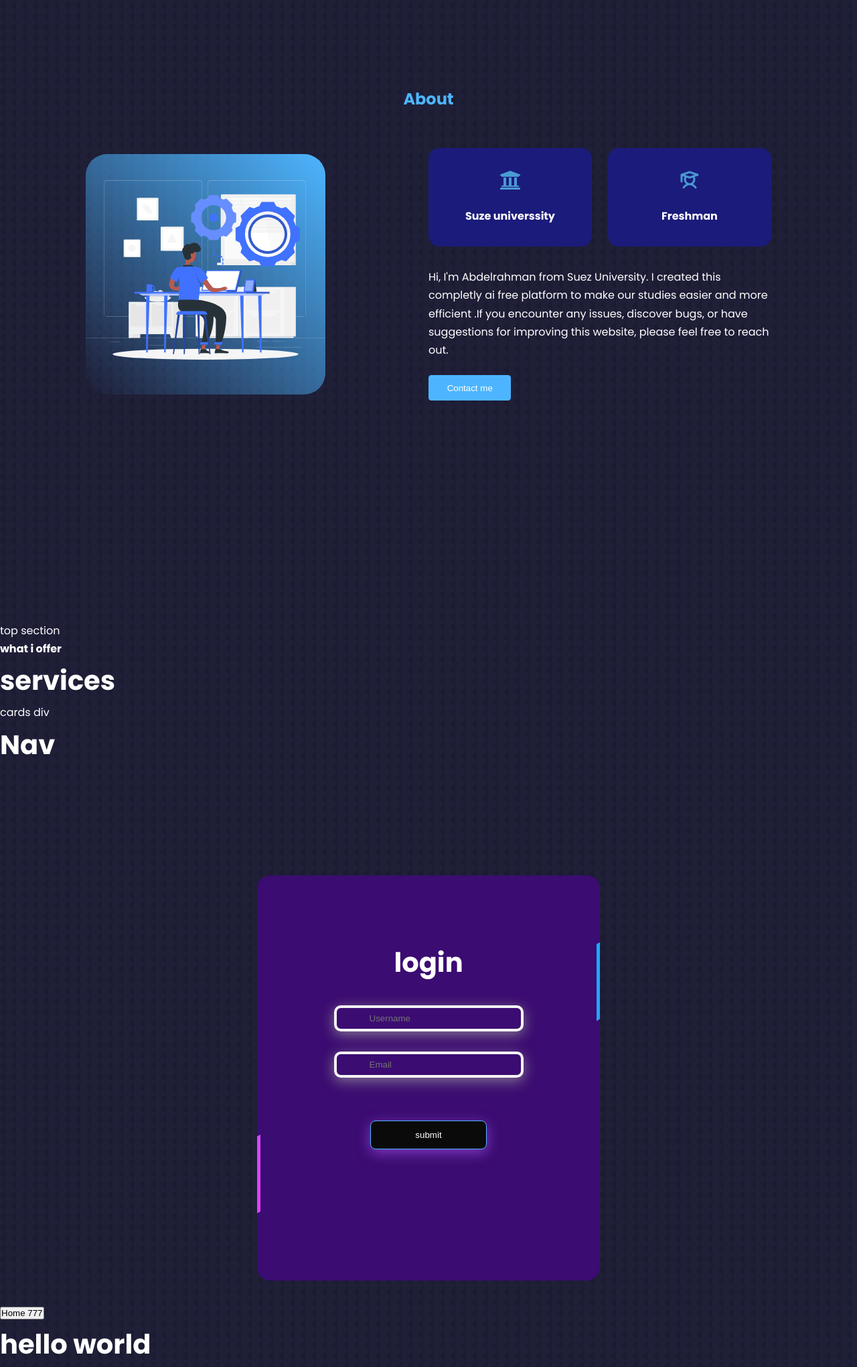
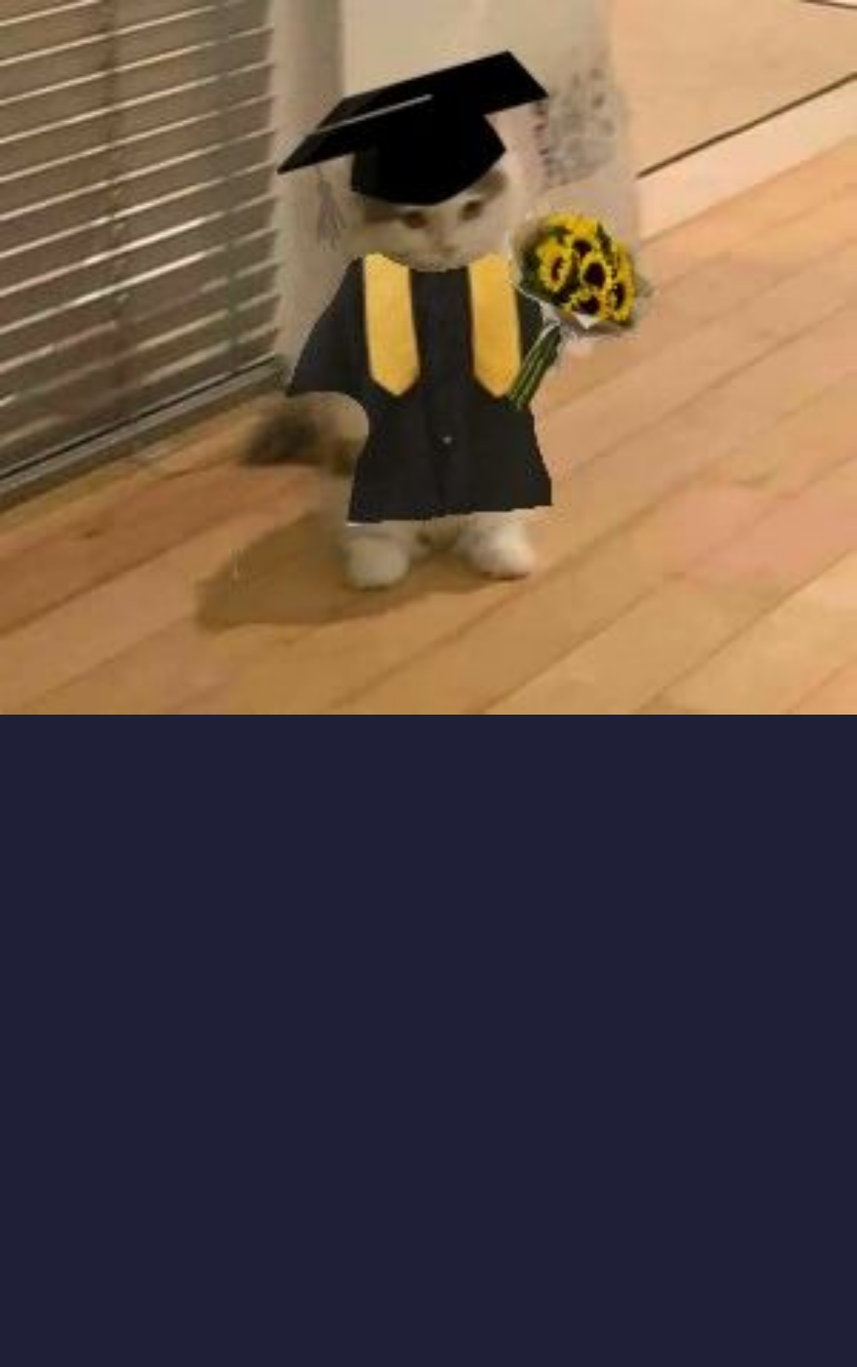
Before and after one commit to abdelrahmanmansour321-art/test, a React (Vite) app: page /hello in a window 1280 px wide. Shown: the whole page at 67% size. After the commit the page ends 1067 px from the top, so only its background shows below. Built offline with nearby package versions, Linux system fonts and the light colour scheme.

Commit message:
fix conflict

```diff
--- a/src/App.jsx
+++ b/src/App.jsx
@@ -7,6 +7,7 @@ import Nav from './components/Nav/Nav'
 import About from './components/about/About'
 import Services2 from './components/Services/Services2'
 import Login from './components/login/Login'
+import img from './assets/img/catjpeg.jpeg'
 // import Index from './Index2'
 
 
@@ -26,7 +27,7 @@ function App() {
      <Login /> */}
 
 
- <About />
+ {/* <About />
      <Services2 />
     <Nav />
      <Login />
@@ -42,8 +43,10 @@ function App() {
       <Route path='/home' element= {<Home />}/>
 
       {/* <Route path='/a' element={} /> */}
-      <Route path='/hello' element={<h1>hello world</h1>}/>
-    </Routes>
+      {/* <Route path='/hello' element={<h1>hello world</h1>}/> */}
+
+      <img src={img} alt="" />
+
 
     </>
   )
```
Also changed, not shown: src/assets/img/catjpeg.jpeg (added), src/cat.jpeg (added).
